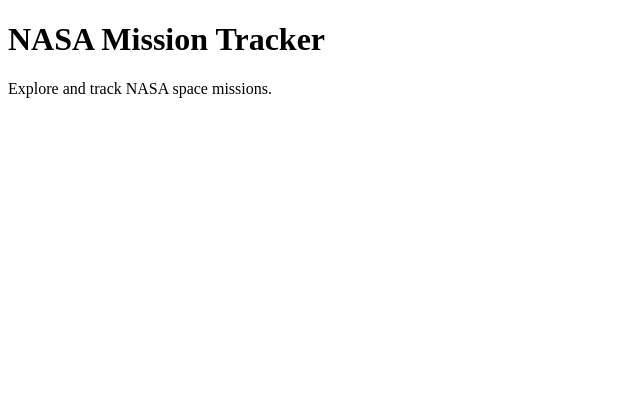
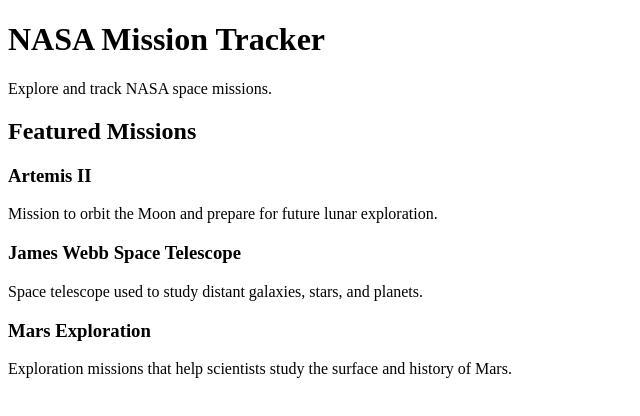
Before and after one commit to shaikhaalbuflasa/nasa-mission-tracker, a plain HTML site: page index.html in a window 1280 px wide. Shown: the whole page, without its empty margins (0-640 px from the left). Drawn offline with Linux system fonts and the light colour scheme.

Commit message:
Add NASA mission cards

```diff
--- a/index.html
+++ b/index.html
@@ -8,5 +8,21 @@
     <h1>NASA Mission Tracker</h1>
     <p>Explore and track NASA space missions.</p>
 
+    <h2>Featured Missions</h2>
+    <div>
+    <h3>Artemis II</h3>
+    <p>Mission to orbit the Moon and prepare for future lunar exploration.</p>
+</div>
+
+<div>
+    <h3>James Webb Space Telescope</h3>
+    <p>Space telescope used to study distant galaxies, stars, and planets.</p>
+</div>
+
+<div>
+    <h3>Mars Exploration</h3>
+    <p>Exploration missions that help scientists study the surface and history of Mars.</p>
+</div>
+
 </body>
 </html>
```
